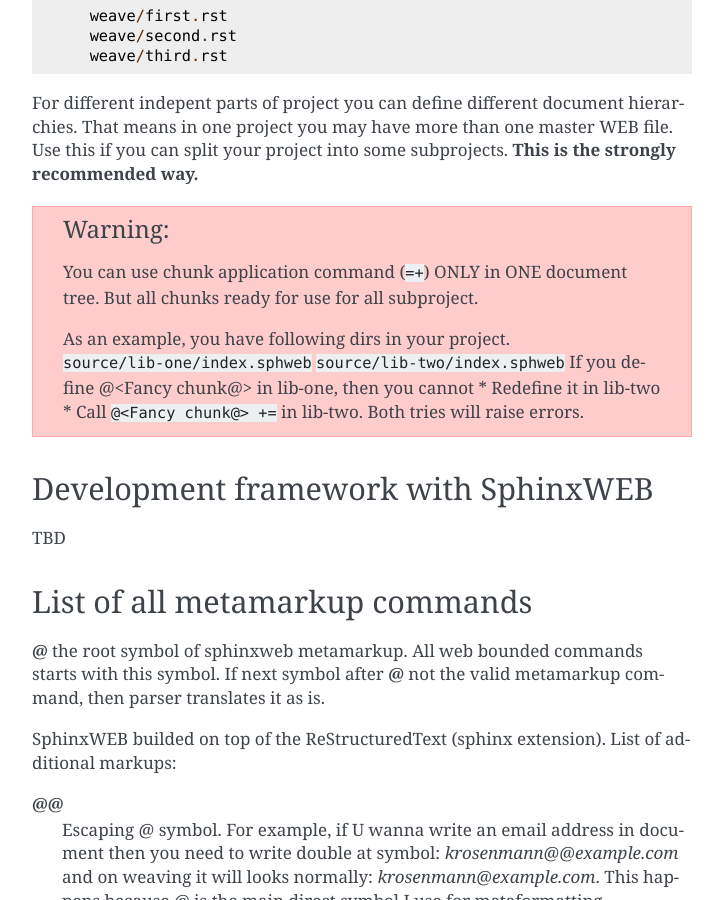
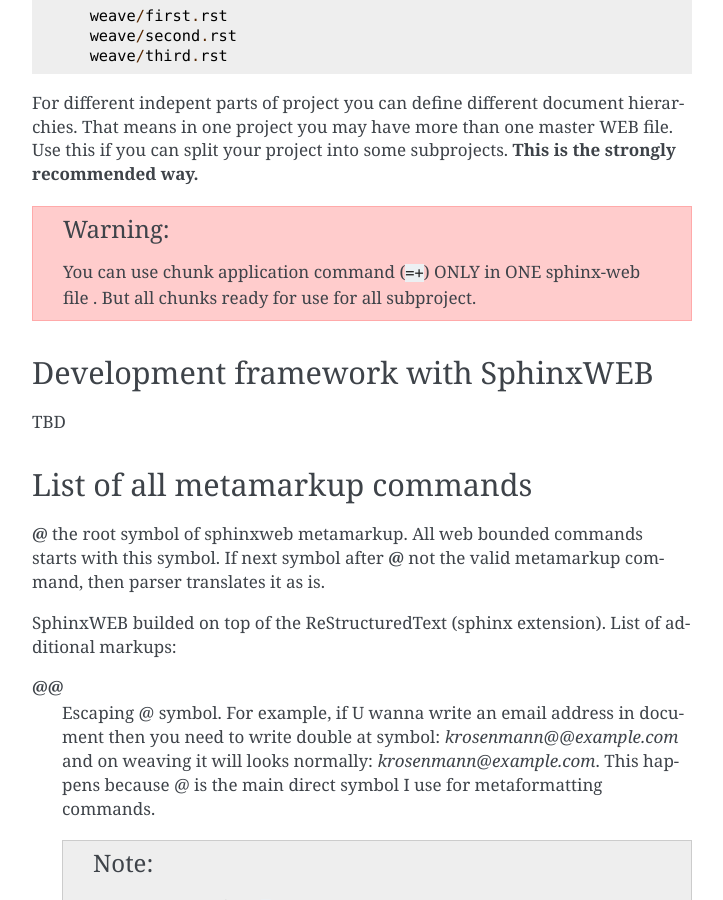
Before and after one commit to krosenmann/omniweb, a Sphinx documentation site: the page built from source/hello.rst, in a window 1280 px wide and 900 px high, scrolled down 1657 px. Shown: the whole window, without its empty margins (388-1111 px from the left). Built offline with Sphinx 7.4.7, drawn with Linux system fonts in a browser that asks for light colours.

Commit message:
WIP!
First stage of parsing WORKS!

```diff
--- a/source/hello.rst
+++ b/source/hello.rst
@@ -85,17 +85,9 @@
 one master WEB file. Use this if you can split your project into some subprojects.
 **This is the strongly recommended way.**
 
-.. warning::
-   You can use chunk application command (``=+``) ONLY in ONE document
-   tree. But all chunks ready for use for all subproject.
-
-   As an example, you have following dirs in your project.
-   ``source/lib-one/index.sphweb``
-   ``source/lib-two/index.sphweb``
-   If you define @<Fancy chunk@> in lib-one, then you cannot
-   * Redefine it in lib-two
-   * Call ``@<Fancy chunk@> +=`` in lib-two.
-   Both tries will raise errors.
+.. warning:: You can use chunk application command (``=+``) ONLY in
+   ONE sphinx-web file . But all chunks ready for use for all
+   subproject.
 
 
 Development framework with SphinxWEB
@@ -108,7 +100,6 @@
 
 List of all metamarkup commands
 ===============================
-
 **@** the root symbol of sphinxweb metamarkup. All web bounded
 commands starts with this symbol. If next symbol after **@** not the
 valid metamarkup command, then parser translates it as is.
```
Also changed, not shown: 1 other file.
